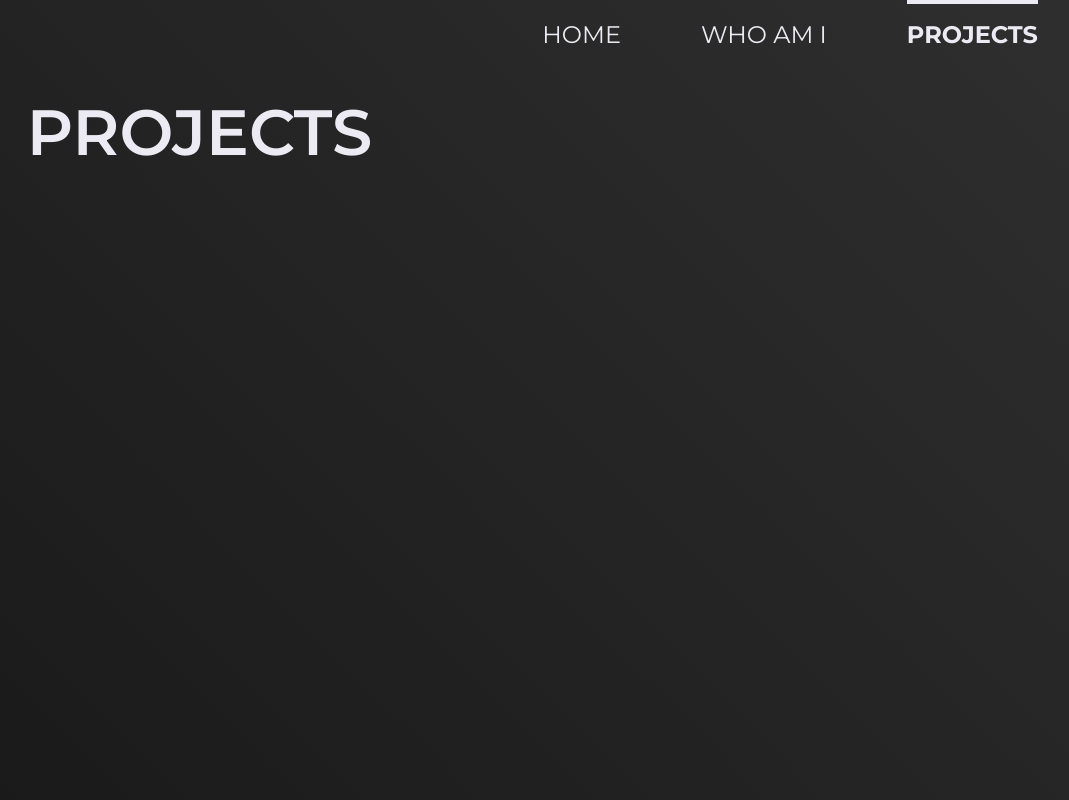
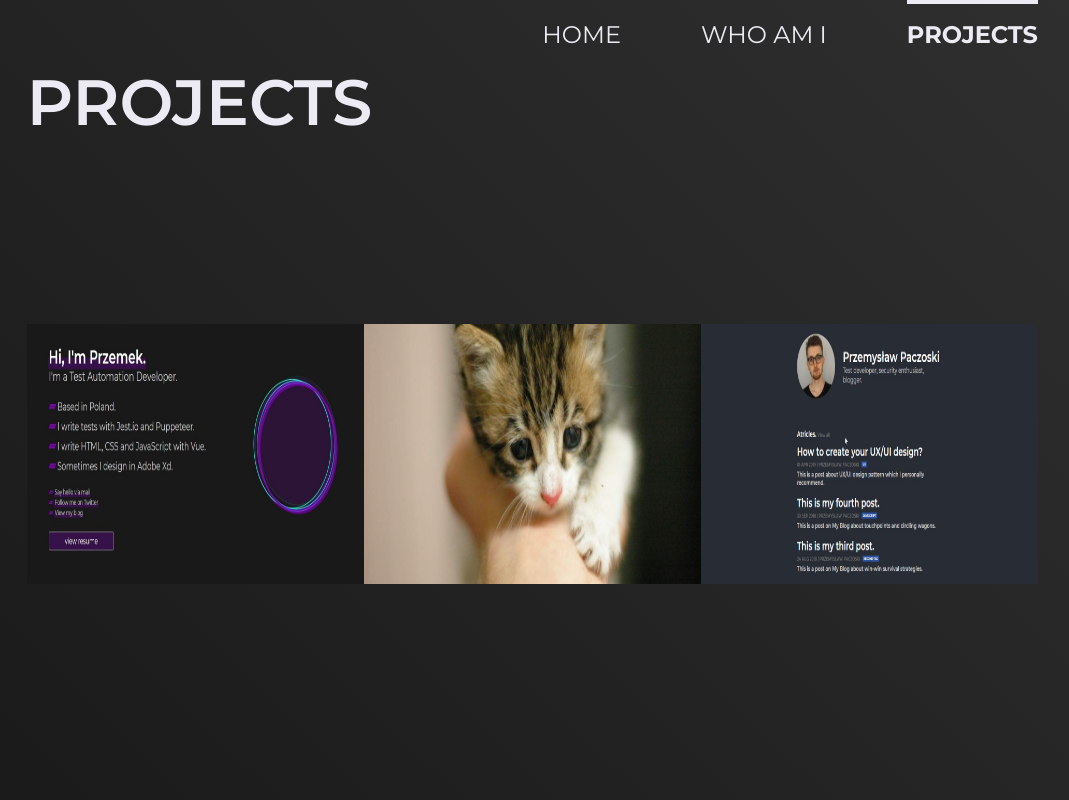
Before and after one commit to Kodziak/portflio, a Vue app: page / in a window 1280 px wide. Both pictures are taken after a click on the button "PROJECTS". Shown: the whole page, without its empty margins (114-1183 px from the left). Built offline with nearby package versions, Linux system fonts and the light colour scheme.

Commit message:
Implement better layout structure. Add project content with blurred images and working transitions.

```diff
--- a/src/App.vue
+++ b/src/App.vue
@@ -78,18 +78,18 @@ body {
 
 #app {
   height: 100%;
+  width: 100%;
+}
+
+header {
+  height: 5%;
   display: grid;
   grid-template-columns: 2% repeat(12, 7%) 2%;
   grid-column-gap: 1%;
-  grid-template-rows: 5% repeat(9, 10%) 5%;
-}
-
-header {
-  grid-column-start: 7;
-  grid-column-end: 13;
-  justify-self: end;
 
   .menu {
+    grid-column: 7 / 13;
+    justify-self: end;
     margin-top: 20px;
 
     &-btn--active:before {
@@ -120,9 +120,20 @@ header {
   }
 }
 
+h1,
+h2,
+h3,
+h4,
+h5,
+p {
+  margin: 0;
+  padding: 0;
+}
+
 h1 {
   font-size: 128px;
   font-weight: 600;
+  line-height: 156px;
   color: $text-basic-color;
   @include mediaSmartfon {
   }
@@ -134,13 +145,33 @@ h2 {
   color: $text-basic-color;
 }
 
-.content--grid {
-  grid-column-start: 3;
-  grid-column-end: 5;
-  grid-row-start: 2;
+.wrapper--grid {
+  height: 95%;
+  display: grid;
+  grid-template-columns: 2% repeat(12, 7%) 2%;
+  grid-column-gap: 1%;
+  grid-template-rows: 2% repeat(12, 7%) 2%;
+  grid-row-gap: 1%;
 
   @include mediaSmartfon {
     grid-column-start: 1;
   }
 }
+
+h3 {
+  font-size: 32px;
+}
+
+h4 {
+  font-size: 24px;
+}
+
+h5 {
+  font-size: 18px;
+}
+
+p {
+  font-size: 12px;
+  color: $text-description-color;
+}
 </style>
--- a/src/components/Button.vue
+++ b/src/components/Button.vue
@@ -20,6 +20,7 @@ export default {
 .btn {
   display: inline-block;
   width: 280px;
+  height: 50px;
   text-align: center;
   font-size: 24px;
   padding: 10px 0;
--- a/src/components/Project_card.vue
+++ b/src/components/Project_card.vue
@@ -0,0 +1,76 @@
+<template>
+  <div class="project-card">
+    <img class="project-card__image" v-bind:src="project.img" />
+    <div class="project-card__background"></div>
+    <div class="project-card__description">
+      <h4>{{ project.title }}</h4>
+      <p>{{ project.description }}</p>
+    </div>
+  </div>
+</template>
+
+<script>
+export default {
+  components: {},
+  props: {
+    project: {
+      type: Object,
+      required: true
+    }
+  }
+};
+</script>
+
+<style lang="scss">
+@import "../configs/_config";
+
+.project-card {
+  position: relative;
+  width: 450px;
+  height: 260px;
+  z-index: 0;
+  overflow: hidden;
+
+  &:hover {
+    z-index: 1;
+    transform: scale(1.5);
+    transition: all 0.5s ease-in-out;
+    will-change: scale, z-index;
+
+    .project-card__image {
+      filter: blur(3px);
+    }
+
+    .project-card__background {
+      opacity: 1;
+      transition: opacity 0.5s ease-in-out;
+    }
+
+    .project-card__description {
+      opacity: 1;
+      transition: opacity 0.5s ease-in-out;
+    }
+  }
+
+  &__image {
+    width: 100%;
+    height: 100%;
+  }
+
+  &__background {
+    position: absolute;
+    width: 100%;
+    height: 50%;
+    bottom: 0;
+    opacity: 0;
+    background: linear-gradient(rgba(255, 0, 0, 0), $background-color);
+  }
+
+  &__description {
+    position: absolute;
+    left: 30px;
+    bottom: 30px;
+    opacity: 0;
+  }
+}
+</style>
--- a/src/views/Home.vue
+++ b/src/views/Home.vue
@@ -1,7 +1,9 @@
 <template>
-  <div class="home">
-    <h1>oh, <br />hello there.</h1>
-    <Button :class="btn.type">{{ btn.name }}</Button>
+  <div class="home wrapper--grid">
+    <div class="home__content">
+      <h1>oh, <br />hello there.</h1>
+      <Button :class="btn.type">{{ btn.name }}</Button>
+    </div>
   </div>
 </template>
 
@@ -28,17 +30,14 @@ export default {
 @import "../configs/_config";
 
 .home {
-  grid-column-start: 7;
-  grid-column-end: 13;
-  grid-row-start: 6;
-  justify-self: end;
+  &__content {
+    grid-column: 7 / 13;
+    grid-row: 6 / 12;
+    justify-self: end;
 
-  @include mediaSmartfon {
-    grid-column-start: 1;
-  }
-
-  h1 {
-    margin: 0 0 40px 0;
+    h1 {
+      margin-bottom: 40px;
+    }
   }
 }
 </style>
--- a/src/views/Projects.vue
+++ b/src/views/Projects.vue
@@ -1,19 +1,42 @@
 <template>
-  <div class="project content--grid">
-    <h2 class="header">PROJECTS</h2>
-    <!-- <div class="project--flex" v-if="projects.length"> -->
-    <!-- <ProjectCard v-for="(project, index) in projects" :key="index" :project="project" /> -->
-    <!-- </div> -->
-    <!-- <p v-else>Nothing to show...</p> -->
+  <div class="project wrapper--grid">
+    <h2>PROJECTS</h2>
+    <div class="project__cards" v-if="projects.length">
+      <ProjectCard v-for="(project, index) in projects" :key="index" :project="project" />
+    </div>
+    <p v-else>Nothing to show...</p>
   </div>
 </template>
 
 <script>
+import ProjectCard from "../components/Project_card";
+
 export default {
   name: "Projects",
-  components: {},
+  components: {
+    ProjectCard
+  },
   data() {
-    return {};
+    return {
+      projects: [
+        {
+          title: "PORTFOLIO",
+          description: "Personal website to introduce myself. My look over the design and developing.",
+          img: "./portfolio.jpg"
+        },
+        {
+          title: "DAILY NEWS",
+          description: "Information website where user/client can follow the newest information from QA world.",
+          img: "./cat.jpg"
+        },
+        {
+          title: "BLOG",
+          description:
+            "A personal blog. The whole idea comes to share experience learning automation tests scripts and programming.",
+          img: "./blog.jpg"
+        }
+      ]
+    };
   }
 };
 </script>
@@ -22,5 +45,18 @@ export default {
 @import "../configs/_config";
 
 .project {
+  h2 {
+    grid-column: 3 / 5;
+    grid-row: 2 / 2;
+  }
+
+  &__cards {
+    grid-column: 3 / 13;
+    grid-row: 3 / 14;
+    display: flex;
+    flex-direction: row;
+    align-items: center;
+    justify-content: space-between;
+  }
 }
 </style>
--- a/src/views/WhoAmI.vue
+++ b/src/views/WhoAmI.vue
@@ -1,16 +1,16 @@
 <template>
-  <div class="whoami content--grid">
-    <h2 class="header">WHO</h2>
+  <div class="whoami wrapper--grid">
+    <h2>WHO</h2>
   </div>
 </template>
 
 <script>
-import Button from "../components/Button";
+// import Button from "../components/Button";
 
 export default {
   name: "WhoAmI",
   components: {
-    Button
+    // Button
   },
   data() {
     return {};
@@ -23,6 +23,8 @@ export default {
 
 .whoami {
   h2 {
+    grid-column: 3 / 5;
+    grid-row: 2 / 2;
     position: relative;
   }
 
@@ -32,7 +34,7 @@ export default {
     width: 100%;
     font-weight: 400;
     top: 32px;
-    left: 72%;
+    right: -175px;
   }
 }
 </style>
```
